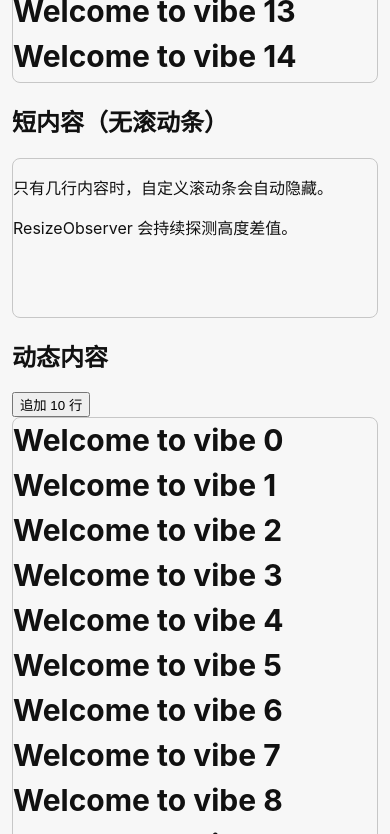
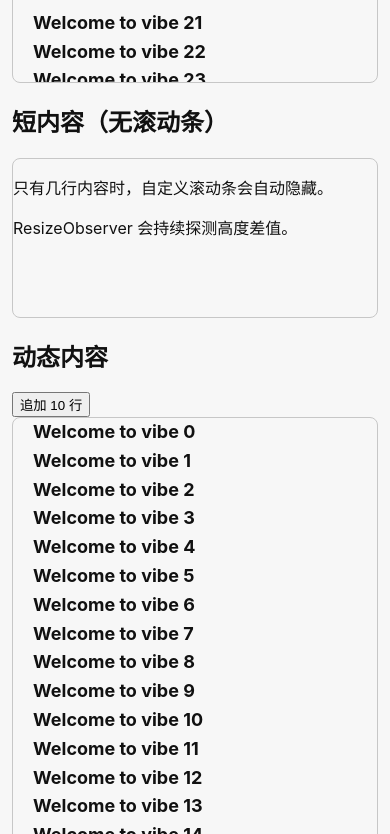
Before and after one commit to Gluneko/v-scroll, a website built with Vite: page index.html in a window 390 px wide. Shown: the part 741-1575 px from the top of the page. Built offline with nearby package versions, Linux system fonts and the light colour scheme.

Commit message:
style: 微调滑块外观与演示字号，补 CSS 注入说明
- v-scroll.css: 滑块居中、静止 7px/激活 9px、颜色更贴近视频 overlay 滚动条
- page.css: 演示字号 40→22px 并加内边距/nowrap，修复窄容器换行
- README: 新增「关于 CSS 注入方式的说明」阐述 adoptedStyleSheets 取舍
- 重新生成 public/theme/v-scroll.js

```diff
--- a/src/page.css
+++ b/src/page.css
@@ -45,10 +45,12 @@ body {
 
 .row {
   margin: 0;
-  padding: 0;
-  font-size: 40px;
+  padding-block: 0;
+  padding-inline: 20px;
+  font-size: 22px;
   font-weight: 700;
-  line-height: 1.5;
+  line-height: 1.6;
+  white-space: nowrap;
 }
 
 @media (max-width: 860px) {
@@ -57,6 +59,6 @@ body {
   }
 
   .row {
-    font-size: 30px;
+    font-size: 18px;
   }
 }
--- a/src/v-scroll.css
+++ b/src/v-scroll.css
@@ -2,13 +2,13 @@
   --vs-track-width: 14px;
   --vs-track-right: 2px;
   --vs-track-pad: 3px;
-  --vs-thumb-width: 6px;
-  --vs-thumb-width-active: 10px;
+  --vs-thumb-width: 7px;
+  --vs-thumb-width-active: 9px;
   --vs-thumb-min-height: 16px;
   --vs-thumb-radius: 999px;
-  --vs-thumb-bg: #c2c2c2;
+  --vs-thumb-bg: #c4c4c4;
   --vs-thumb-bg-hover: #909090;
-  --vs-thumb-bg-drag: #787878;
+  --vs-thumb-bg-drag: #828282;
   --vs-track-bg: transparent;
   --vs-track-bg-active: #f1f1f1;
   position: relative;
@@ -64,7 +64,8 @@ slot {
 
   & .thumb {
     position: absolute;
-    inset-inline-end: 2px;
+    inset-inline: 0;
+    margin-inline: auto;
     inset-block-start: var(--vs-track-pad);
     inline-size: var(--vs-thumb-width);
     block-size: var(--vs-thumb-min-height);
```
Also changed, not shown: public/theme/v-scroll.js (+1 -1 lines), README.md.
